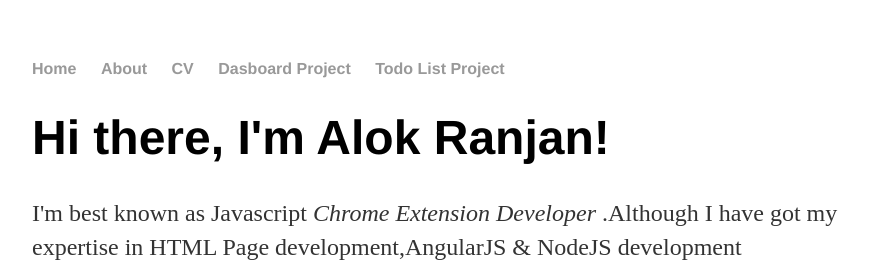
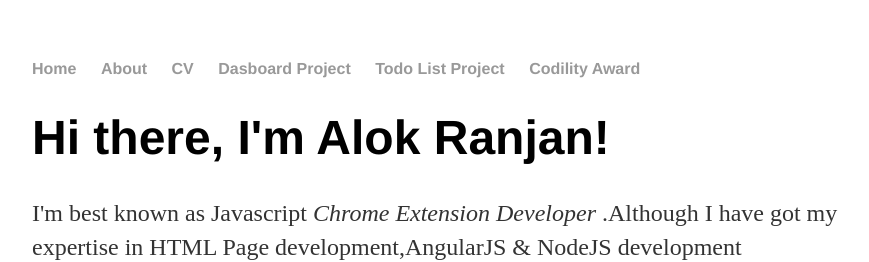
Before and after one commit to alokranjan04/alokranjan04.github.io, a Jekyll site: the page built from index.html, in a window 1280 px wide. Shown: the top 262 px of the page, without its empty margins (160-1029 px from the left). Built offline with Jekyll 4.4.1, drawn with Linux system fonts in a browser that asks for light colours; Markdown is read by kramdown in place of the engine named in the settings.

Commit message:
Adding Codility Award

```diff
--- a/_layouts/default.html
+++ b/_layouts/default.html
@@ -13,6 +13,7 @@
 	        		<li><a href="../Alok_Ranjan_profile.pdf">CV</a></li>
 	        		<li><a href="../dashboardFromSheet.io/index.html">Dasboard Project</a></li>
 				<li><a href="../ETodoList/index.html">Todo List Project</a></li>
+				<li><a href="https://app.codility.com/cert/view/certK4XYQS-8WKCQ8KHDUMMT769/">Codility Award</a></li>
 	    		</ul>
 			</nav>
 			<div class="container">
```
